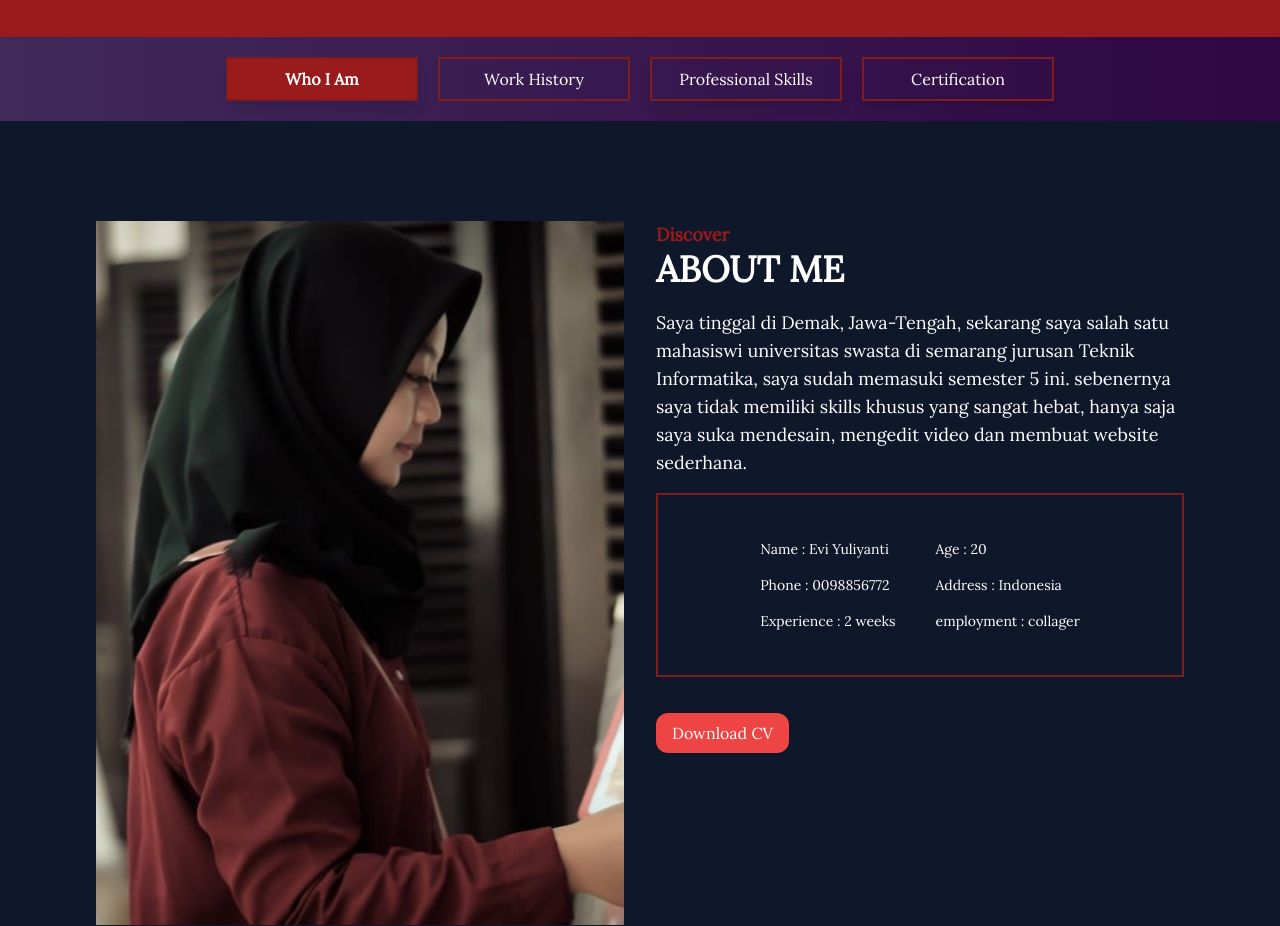
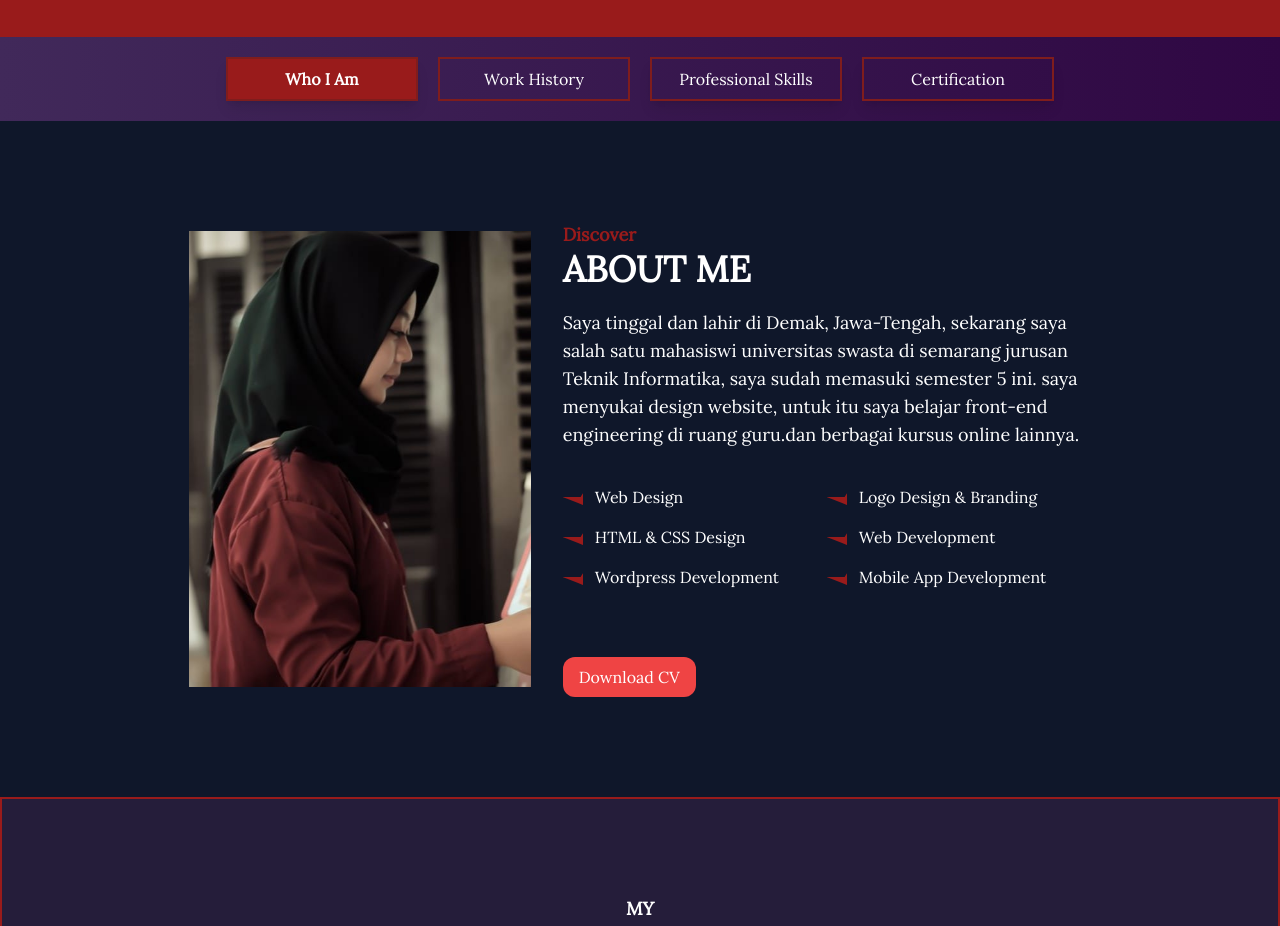
Before and after one commit to Evi-Yuliyanti/evi_yuliyanti-final_project, a plain HTML site: page src/index.html in a window 1280 px wide. Shown: the part 587-1513 px from the top of the page. Drawn offline with nearby package versions, Linux system fonts and the light colour scheme.

Commit message:
changed content about me

```diff
--- a/src/index.html
+++ b/src/index.html
@@ -106,34 +106,51 @@
 
     <main >
       <!-- about section -->
-      <section id="about" class="p-20 bg-slate-900" >
+      <section id="about" class="p-20 bg-slate-900 lg:p-15" >
         <div class="container">
-          <div class="flex flex-wrap lg:mt-5 lg:max-w-6xl">
-            <div class="w-full px-4 mb-5 lg:w-1/2 ">
+          <div class="flex flex-wrap lg:mt-5 lg:max-w-7xl lg:items-center lg:justify-center">
+            <div class="w-full px-4 mb-5 lg:w-1/3 ">
                 <img src="assets/img/foto_about.jpg" alt="foto tentang evi">
             </div>
             <div class="w-full px-4 lg:w-1/2">
                 <p><span class="text-red-800 font-bold text-lg mb-3">Discover</span></p>
                 <h2 class="text-white font-bold uppercase text-3xl mb-5 max-w-md lg:text-4xl">About Me</h2>
                 <p class="text-white text[-12px] text-base max-w-xl lg:text-lg">
-                Saya tinggal di Demak, Jawa-Tengah, sekarang saya salah satu mahasiswi
+                Saya tinggal dan lahir di Demak, Jawa-Tengah, sekarang saya salah satu mahasiswi
                 universitas swasta di semarang jurusan Teknik Informatika, saya sudah
-                memasuki semester 5 ini. sebenernya saya tidak memiliki skills khusus
-                yang sangat hebat, hanya saja saya suka mendesain, mengedit video dan
-                membuat website sederhana.
+                memasuki semester 5 ini. saya menyukai design website, untuk itu saya belajar front-end engineering di ruang guru.dan berbagai kursus online lainnya.
                 </p>
-                <div class="lg:justify-center date text-sm border-solid border-2 border-red-900 text-white my-4 py-4 px-5 lg:flex">
-                  <div class="left lg:py-5">
-                    <p class="py-2">Name : Evi Yuliyanti</p>
-                    <p class="py-2">Phone : 0098856772</p>
-                    <p class="py-2">Experience : 2 weeks</p>
+                <div class="experience">
+                  <div class="container">
+                    <div class="pt-7 pb-10 lg:grid lg:grid-cols-2">
+                    <div class="flex py-2">
+                      <svg role="img" width="20" height="20"  class="fill-current text-red-800" viewsBox="0 0 24 24" xmlns="http://www.w3.org/2000/svg"><title>FACEIT</title><path d="M23.999 2.705a.167.167 0 00-.312-.1 1141.27 1141.27 0 00-6.053 9.375H.218c-.221 0-.301.282-.11.352 7.227 2.73 17.667 6.836 23.5 9.134.15.06.39-.08.39-.18z"/></svg>
+                      <p class="px-3 text-white">Web Design</p>
+                    </div>
+                    <div class="flex py-2">
+                      <svg role="img" width="20" height="20" class="fill-current text-red-800" viewsBox="0 0 24 24" xmlns="http://www.w3.org/2000/svg"><title>FACEIT</title><path d="M23.999 2.705a.167.167 0 00-.312-.1 1141.27 1141.27 0 00-6.053 9.375H.218c-.221 0-.301.282-.11.352 7.227 2.73 17.667 6.836 23.5 9.134.15.06.39-.08.39-.18z"/></svg>
+                      <p class="px-3 text-white">Logo Design & Branding</p>
+                    </div>
+                    <div class="flex py-2">
+                      <svg role="img" width="20" height="20" class="fill-current text-red-800" viewsBox="0 0 24 24" xmlns="http://www.w3.org/2000/svg"><title>FACEIT</title><path d="M23.999 2.705a.167.167 0 00-.312-.1 1141.27 1141.27 0 00-6.053 9.375H.218c-.221 0-.301.282-.11.352 7.227 2.73 17.667 6.836 23.5 9.134.15.06.39-.08.39-.18z"/></svg>
+                      <p class="px-3 text-white">HTML & CSS Design</p>
+                    </div>
+                    <div class="flex py-2">
+                      <svg role="img" width="20" height="20" class="fill-current text-red-800" viewsBox="0 0 24 24" xmlns="http://www.w3.org/2000/svg"><title>FACEIT</title><path d="M23.999 2.705a.167.167 0 00-.312-.1 1141.27 1141.27 0 00-6.053 9.375H.218c-.221 0-.301.282-.11.352 7.227 2.73 17.667 6.836 23.5 9.134.15.06.39-.08.39-.18z"/></svg>
+                      <p class="px-3 text-white">Web Development</p>
+                    </div>
+                    <div class="flex py-2">
+                      <svg role="img" width="20" height="20" class="fill-current text-red-800" viewsBox="0 0 24 24" xmlns="http://www.w3.org/2000/svg"><title>FACEIT</title><path d="M23.999 2.705a.167.167 0 00-.312-.1 1141.27 1141.27 0 00-6.053 9.375H.218c-.221 0-.301.282-.11.352 7.227 2.73 17.667 6.836 23.5 9.134.15.06.39-.08.39-.18z"/></svg>
+                      <p class="px-3 text-white">Wordpress Development</p>
+                    </div>
+                    <div class="flex py-2">
+                      <svg role="img" width="20" height="20" class="fill-current text-red-800" viewsBox="0 0 24 24" xmlns="http://www.w3.org/2000/svg"><title>FACEIT</title><path d="M23.999 2.705a.167.167 0 00-.312-.1 1141.27 1141.27 0 00-6.053 9.375H.218c-.221 0-.301.282-.11.352 7.227 2.73 17.667 6.836 23.5 9.134.15.06.39-.08.39-.18z"/></svg>
+                      <p class="px-3 text-white">Mobile App Development</p>
+                    </div>
                   </div>
-                  <div class="right lg:py-5 lg:pl-10">
-                    <p class="py-2">Age : 20</p>
-                    <p class="py-2">Address : Indonesia</p>
-                    <p class="py-2">employment : collager </p>
                   </div>
                 </div>
+
                 <button type="button" class="my-5 rounded-xl px-4 py-2 inline-block bg-red-500 text-white hover:bg-red-700 ">Download CV</button>
             </div>
         </div>
```
